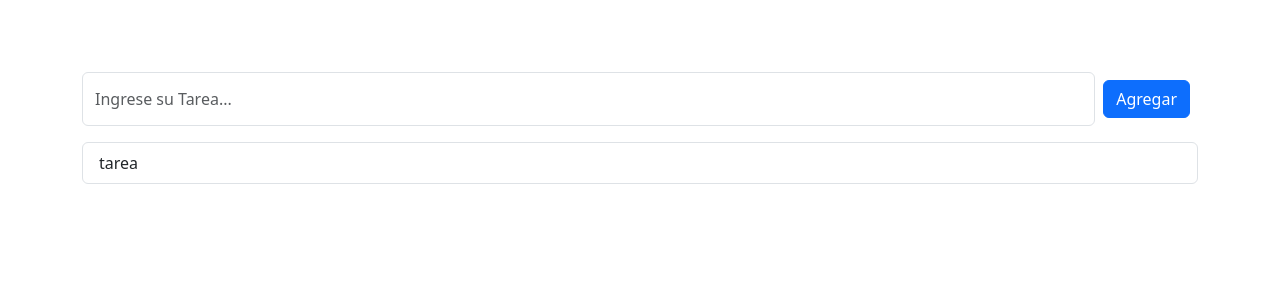
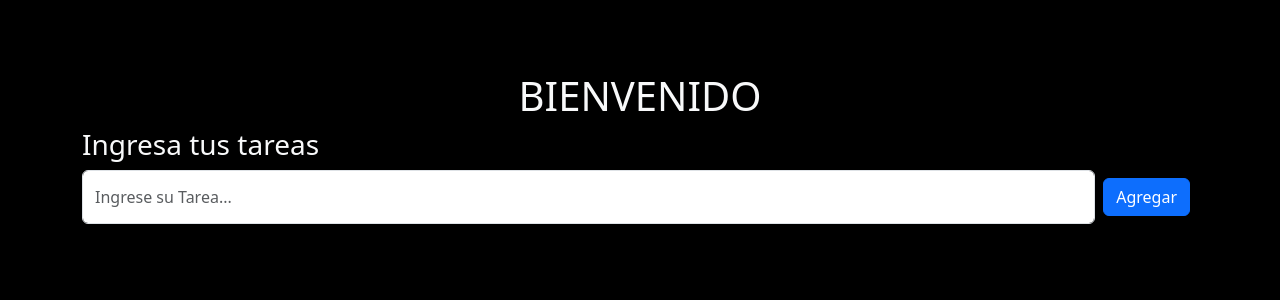
Before and after one commit to jgssanchez/TpReactEj4, a React (Vite) app: page / in a window 1280 px wide. Shown: the top 300 px of the page. Built offline with nearby package versions, Linux system fonts and the light colour scheme.

Commit message:
ejercico4 listo y agregue un footer para reciclar

```diff
--- a/src/App.jsx
+++ b/src/App.jsx
@@ -1,12 +1,14 @@
+import 'bootstrap/dist/css/bootstrap.css';
 import './App.css';
-import 'bootstrap/dist/css/bootstrap.css';
 import Formulario from './components/Formulario';
 import { Container } from 'react-bootstrap';
 
 const  App =() => {
   return (
     <>
-      <Container className='mt-4 py-5'>
+      <Container className='mt-4 py-5 text-light'>
+        <h1 className='text-center'>BIENVENIDO</h1>
+        <h3>Ingresa tus tareas</h3>
         <Formulario ></Formulario>
       </Container>
     </>
--- a/src/components/Formulario.jsx
+++ b/src/components/Formulario.jsx
@@ -1,21 +1,56 @@
-import { Button } from 'react-bootstrap';
-import Form from 'react-bootstrap/Form';
-import Lista from './Lista';
+import { Button } from "react-bootstrap";
+import Form from "react-bootstrap/Form";
+import Lista from "./Lista";
+import { useState } from "react";
+
+const Formulario = () => {
+  const [tarea, setTarea] = useState("");
+  const [arrayTareas, setArrayTareas] = useState([]);
+
+  const handleSubmit = e => {
+    e.preventDefault();
+
+    if (tarea.trim() === "") {
+      alert("La tarea está vacía");
+      return;
+    }
+
+    setArrayTareas([...arrayTareas, tarea]);
+    setTarea("");
+  };
+  const borrarTarea = nombreTarea => {
+    const arregloFiltrado = arrayTareas.filter(
+      elementoTarea => elementoTarea !== nombreTarea
+    );
+    setArrayTareas(arregloFiltrado);
+  };
 
 
-const Formulario=()=> {
   return (
     <section>
-    <Form>
-      <Form.Group className="mb-3 d-flex" controlId="exampleForm.ControlInput1">
+      <Form onSubmit={handleSubmit}>
+        <Form.Group
+          className="mb-3 d-flex"
+          controlId="exampleForm.ControlInput1"
+        >
+          <Form.Control
+            type="text"
+            placeholder="Ingrese su Tarea..."
+            onChange={(e) => setTarea(e.target.value)}
+            value={tarea}
+            className="bg-gray"
 
-        <Form.Control type="text" placeholder="Ingrese su Tarea..."  />
-        <Button type='submit'className='m-2'>Agregar</Button>
-    </Form.Group>
-    </Form>
-    <Lista></Lista>
+          />
+          <Button type="submit" className="m-2">
+            Agregar
+          </Button>
+        </Form.Group>
+      </Form>
+      <Lista arrayTareas={arrayTareas}
+        borrarTarea={borrarTarea}>
+      </Lista>
     </section>
   );
-}
+};
 
 export default Formulario;
--- /dev/null
+++ b/src/components/ItemTarea.jsx
@@ -0,0 +1,11 @@
+import { ListGroup, Button } from "react-bootstrap";
+
+const ItemTarea = ({tarea,borrarTarea}) => {
+  return (
+    <ListGroup.Item className="d-flex justify-content-between">
+      {tarea} <Button variant="danger" onClick={()=> borrarTarea(tarea)}>Eliminar</Button>
+    </ListGroup.Item>
+  );
+};
+
+export default ItemTarea;
--- a/src/components/Lista.jsx
+++ b/src/components/Lista.jsx
@@ -1,10 +1,12 @@
-import ListGroup from 'react-bootstrap/ListGroup';
+import { ListGroup } from "react-bootstrap";
+import ItemTarea from "./ItemTarea";
 
-const Lista=()=> {
+const Lista = ({arrayTareas,borrarTarea}) => {
   return (
-    <ListGroup>
-      <ListGroup.Item> tarea</ListGroup.Item>
-
+    <ListGroup className="py-3">
+      {
+        arrayTareas.map((tarea,posicion)=> <ItemTarea key={posicion} tarea={tarea} borrarTarea={borrarTarea} ></ItemTarea>)
+      }
     </ListGroup>
   );
 }
--- a/src/main.jsx
+++ b/src/main.jsx
@@ -1,6 +1,7 @@
 import React from 'react'
 import ReactDOM from 'react-dom/client'
 import App from './App.jsx'
+
 
 ReactDOM.createRoot(document.getElementById('root')).render(
   <React.StrictMode>
```
